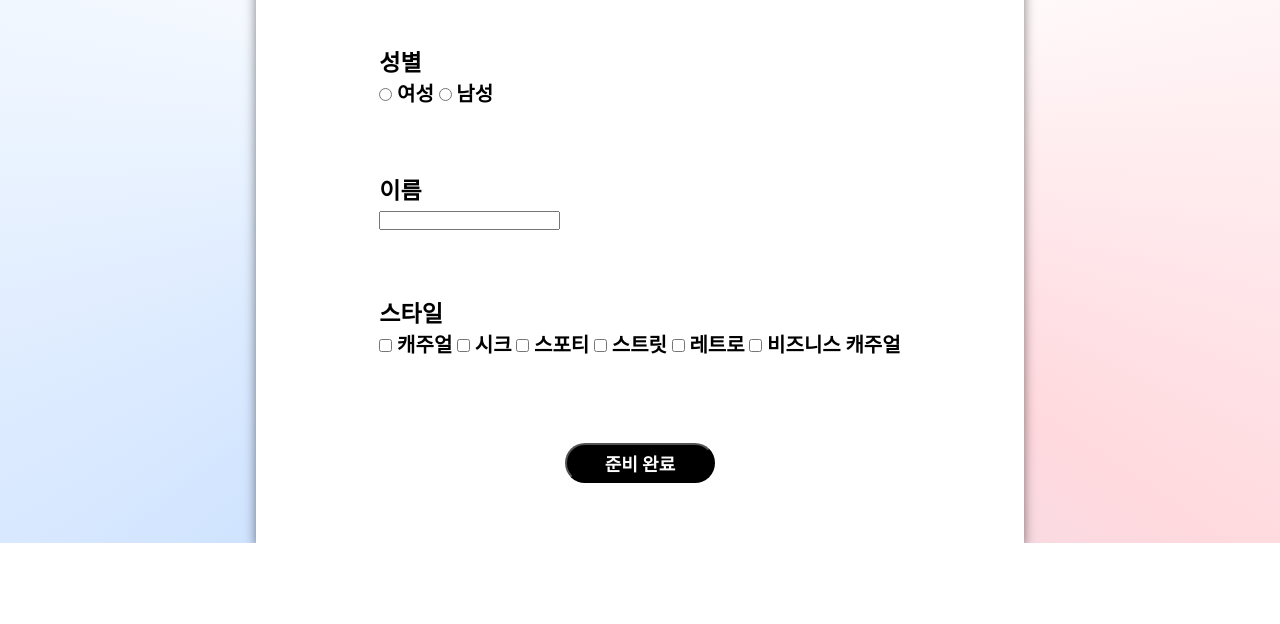
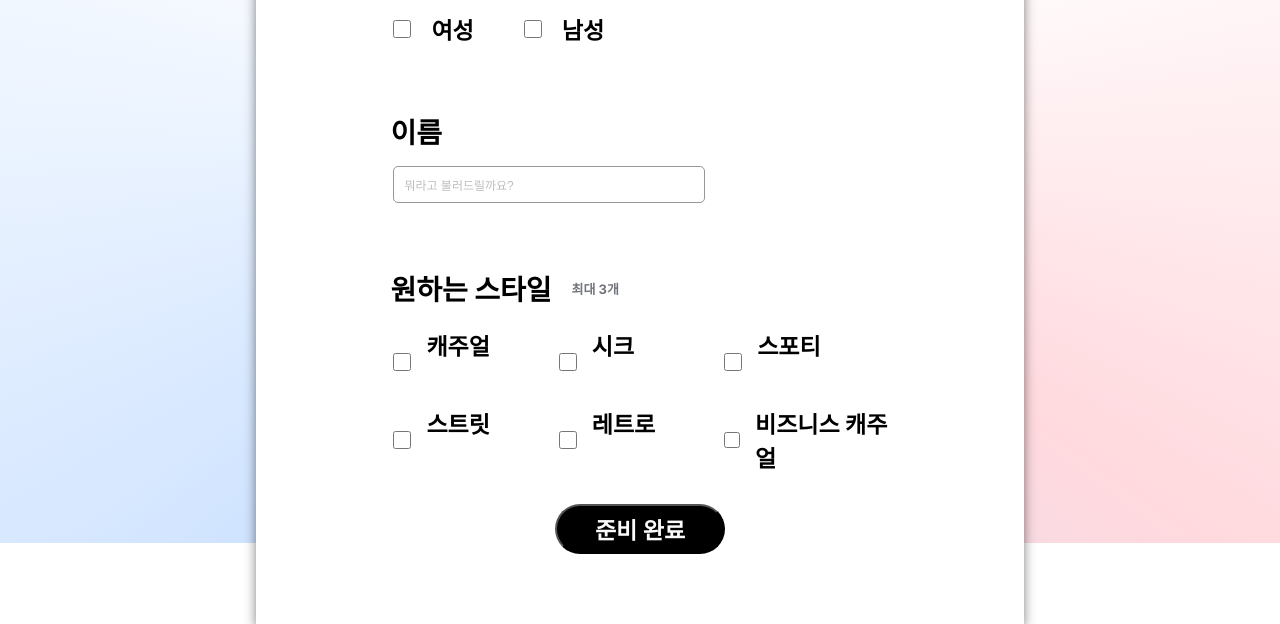
Before and after one commit to SonSuBin129/Clother-FE, a website built with Vite: page introForm.html in a window 1280 px wide. Shown: the part 257-881 px from the top of the page. Before the commit the page ends 800 px from the top, so only its background shows below. Built offline with nearby package versions, Linux system fonts and the light colour scheme.

Commit message:
style: checkbox 색상 변경 및 form 레이아웃 수정

```diff
--- a/introForm.html
+++ b/introForm.html
@@ -25,42 +25,103 @@
         <div id="form">
           <div id="formExplain">코디 추천을 위해 정보를 입력해주세요</div>
           <div id="formContent">
+            <!-- 성별 선택 -->
             <div class="formItem" id="gender">
               <div class="formItemTitle">성별</div>
-              <input type="radio" id="female" name="gender" value="female" />
-              여성
-              <input type="radio" id="male" name="gender" value="male" /> 남성
+              <div class="formItemContent">
+                <div>
+                  <input
+                    type="checkbox"
+                    id="female"
+                    name="gender"
+                    value="female"
+                  />여성
+                </div>
+                <div>
+                  <input
+                    type="checkbox"
+                    id="male"
+                    name="gender"
+                    value="male"
+                  />남성
+                </div>
+              </div>
             </div>
 
+            <!-- 이름 입력 -->
             <div class="formItem" id="name">
               <div class="formItemTitle">이름</div>
-              <input type="text" id="nameInput" name="name" />
+              <div class="formItemContent">
+                <input
+                  type="text"
+                  id="nameInput"
+                  name="name"
+                  placeholder="뭐라고 불러드릴까요?"
+                />
+              </div>
             </div>
 
+            <!-- 스타일 입력 -->
             <div class="formItem" id="style">
-              <div class="formItemTitle">스타일</div>
+              <div class="formItemTitle">
+                <div>원하는 스타일</div>
+                <div id="explain">최대 3개</div>
+              </div>
+              <div class="formItemContent">
+                <div>
+                  <input
+                    type="checkbox"
+                    id="casual"
+                    name="style"
+                    value="casual"
+                  />캐주얼
+                </div>
 
-              <input type="checkbox" id="casual" name="style" value="casual" />
-              캐주얼
+                <div>
+                  <input
+                    type="checkbox"
+                    id="chic"
+                    name="style"
+                    value="chic"
+                  />시크
+                </div>
 
-              <input type="checkbox" id="chic" name="style" value="chic" /> 시크
+                <div>
+                  <input
+                    type="checkbox"
+                    id="sporty"
+                    name="style"
+                    value="sporty"
+                  />스포티
+                </div>
 
-              <input type="checkbox" id="sporty" name="style" value="sporty" />
-              스포티
+                <div>
+                  <input
+                    type="checkbox"
+                    id="street"
+                    name="style"
+                    value="street"
+                  />스트릿
+                </div>
 
-              <input type="checkbox" id="street" name="style" value="street" />
-              스트릿
+                <div>
+                  <input
+                    type="checkbox"
+                    id="retro"
+                    name="style"
+                    value="retro"
+                  />레트로
+                </div>
 
-              <input type="checkbox" id="retro" name="style" value="retro" />
-              레트로
-
-              <input
-                type="checkbox"
-                id="business"
-                name="style"
-                value="business"
-              />
-              비즈니스 캐주얼
+                <div>
+                  <input
+                    type="checkbox"
+                    id="business"
+                    name="style"
+                    value="business"
+                  />비즈니스 캐주얼
+                </div>
+              </div>
             </div>
           </div>
           <button id="readyButton">준비 완료</button>
--- a/src/css/intro.css
+++ b/src/css/intro.css
@@ -25,7 +25,7 @@
 
 #gotoIntroButton {
   position: absolute;
-  bottom: 9%;
+  bottom: 8%;
   left: 50%;
   transform: translateX(-50%);
   width: 240px;
--- a/src/css/introForm.css
+++ b/src/css/introForm.css
@@ -26,7 +26,7 @@
   font-family: "Righteous", sans-serif;
   font-weight: 400;
   font-style: normal;
-  font-size: 70px;
+  font-size: 80px;
 
   display: flex;
   align-items: center;
@@ -37,11 +37,12 @@
   flex-grow: 0;
 
   width: 60%;
-  padding: 60px 0px;
+  padding: 70px 0px;
 
   display: flex;
   flex-direction: column;
-  justify-content: space-between;
+  justify-content: flex-start;
+  gap: 10%;
   align-items: center;
 
   background-color: white;
@@ -52,7 +53,7 @@
 #formExplain {
   font-family: "Inter", sans-serif;
   font-weight: bold;
-  font-size: 25px;
+  font-size: 30px;
   color: #71747b;
 }
 
@@ -60,29 +61,100 @@
   display: flex;
   flex-direction: column;
   gap: 65px;
+  width: 65%;
 }
 
 .formItem {
   font-family: "Inter", sans-serif;
   font-weight: bold;
-  font-size: 20px;
+  font-size: 23px;
+  display: flex;
+  flex-direction: column;
+  gap: 15px;
 }
 
 .formItemTitle {
-  font-size: 23px;
+  font-size: 28px;
 }
 
+.formItemContent {
+  margin-left: 3px;
+}
+
+/* 성별 form 부분 */
+#gender .formItemContent {
+  display: flex;
+  justify-content: flex-start;
+  gap: 50px;
+}
+
+#gender .formItemContent div {
+  display: flex;
+  gap: 20px;
+}
+
+#gender .formItemContent div input {
+  align-self: center;
+}
+
+/* 이름 form 부분 */
+#name .formItemContent input {
+  width: 300px;
+  height: 35px;
+  font-size: 15px;
+  padding-left: 10px;
+
+  border-radius: 5px;
+  border: 1px solid #979797;
+}
+
+#name .formItemContent input::placeholder {
+  font-size: 12px;
+  color: #bdbdbd;
+}
+
+/* 스타일 form 부분 */
+#style .formItemTitle {
+  display: flex;
+  gap: 20px;
+}
+
+#style .formItemTitle #explain {
+  font-size: 13px;
+  color: #71747b;
+  align-self: center;
+}
+
+#style .formItemContent {
+  margin-top: 5px;
+  display: grid;
+  grid-template-rows: repeat(2, 1fr);
+  grid-template-columns: repeat(3, 1fr);
+  grid-row-gap: 10px;
+}
+
+#style .formItemContent div {
+  display: flex;
+  gap: 15px;
+}
+
+#style .formItemContent div input {
+  align-self: center;
+}
+
+/* 준비 완료 버튼 부분 */
 #readyButton {
   font-family: "Inter", sans-serif;
   font-weight: bold;
-  font-size: 18px;
+  font-size: 23px;
 
   border-radius: 50px;
   background-color: black;
   color: #fbfbfb;
 
-  width: 150px;
-  height: 40px;
+  width: 170px;
+  height: 50px;
+  margin-top: 30px;
 }
 
 #readyButton:hover {
--- a/src/css/style.css
+++ b/src/css/style.css
@@ -6,3 +6,11 @@
 body {
   background-color: #ffffff;
 }
+
+input[type="checkbox"] {
+  width: 18px;
+  height: 18px;
+
+  cursor: pointer;
+  accent-color: black;
+}
```
